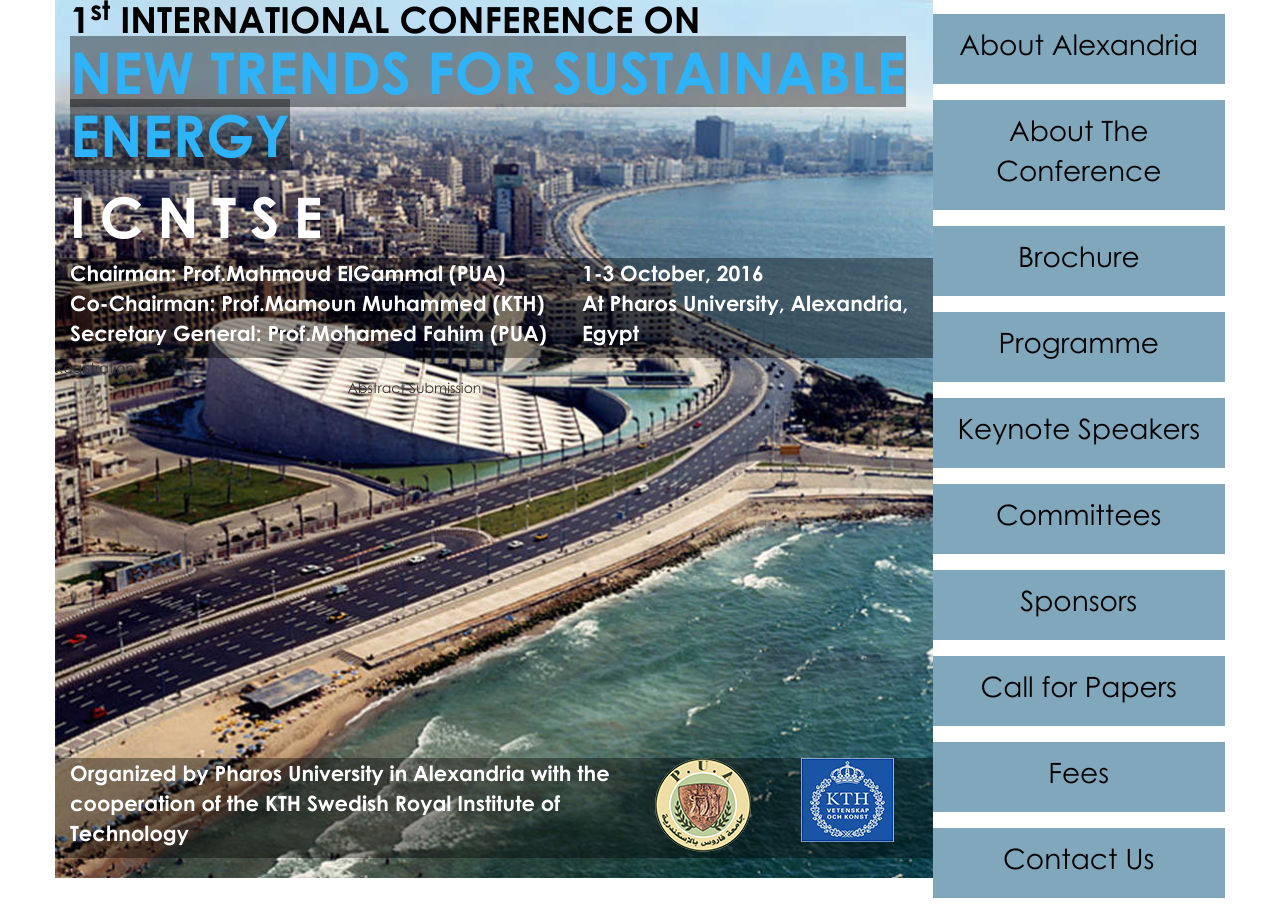
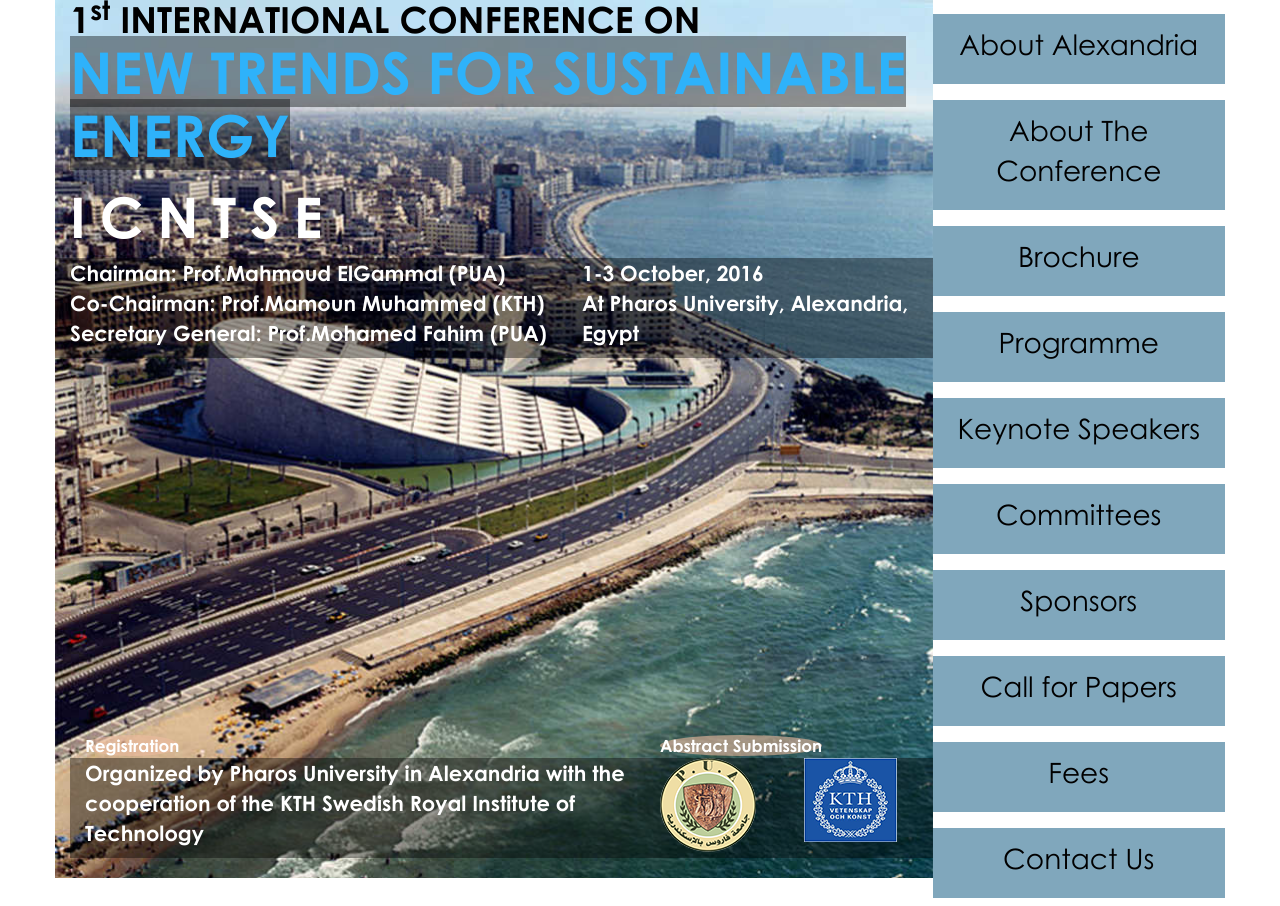
Before and after one commit to karim-soliman/uncomingConference, a PHP site: page / in a window 1280 px wide. Run offline with PHP 8.4, Linux system fonts and the light colour scheme; some libraries are stand-ins or nearby versions.

Commit message:
Added Registration Buttons but the sizes aren't proper

```diff
--- a/css/style.css
+++ b/css/style.css
@@ -56,10 +56,33 @@ body
 	font-family:'CenturyGothic-Bold','century-gothic-bold';
 	background-color:rgba(0,0,0,0.4);
 }
-#bottombar
+.regButtons
+{
+	color:white;
+	font-size:1.2em;
+	font-family:'CenturyGothic-Bold','century-gothic-bold';
+	text-align:center;
+	border-radius:50%;
+	-moz-border-radius:50%;
+	-webkit-border-radius:50%;
+	background-color:rgba(238,188,160,0.6);
+}
+.bottombar
 {
 	position:absolute;
 	bottom:20px;
+	margin:0;
+	padding:0;
+}
+.betengan
+{
+	margin:0;
+	padding:0;
+}
+.bottombar2
+{
+	position:absolute;
+	bottom:150px;
 }
 .image
 {
@@ -116,7 +139,7 @@ body
 		margin-bottom:8px;
 		font-size:0.9em;
 	}
-	#organized, #chairman, #chairman2, #_1-3oct
+	#organized, #chairman, #chairman2, #_1-3oct, .regButtons
 	{
 		font-size:0.75em;
 	}
--- a/index.php
+++ b/index.php
@@ -28,16 +28,20 @@
 		    <p class="col-xs-12 col-md-7" id="chairman2">Chairman: Prof.Mahmoud ElGammal (PUA)<br />Co-Chairman: Prof.Mamoun Muhammed (KTH)<br />Secretary General: Prof.Mohamed Fahim (PUA)</p>
 		    <p class="col-xs-12 col-md-5" id="_1-3oct">1-3 October, 2016<br \>At Pharos University, Alexandria, Egypt</p>
                 </div>
-		<div class="row">
-		<div class="regButtons" class="col-xs-12 col-md-4">Registration</div>
-		<div class="col-xs-12 col-md-4"></div>
-		<div class="regButtons" class="col-xs-12 col-md-4">Abstract Submission</div>
-		<div class="shaded" id="bottombar">
-                    <p class="col-xs-12 col-md-8" id="organized" style="display:inline;">Organized by Pharos University in Alexandria with the cooperation of the KTH Swedish Royal Institute of Technology </p>
-                    <a class="col-md-2 col-xs-6" href="http://www.pua.edu.eg"><img src="img/logo-Arabic.png" /></a>
-                    <a class="col-md-2 col-xs-6" href="https://www.kth.se/en"><img src="img/images.png" /></a>
-                </div>
-                </div>
+		<div class="bottombar row betengan">
+		    <div class="col-xs-12 betengan">
+			<div class="col-xs-12 col-md-4"><a href="#"><span class="regButtons">Registration</span></a></div>
+			<div class="invisibile-xs col-md-4"></div>
+			<div class="col-xs-12 col-md-4"><a href="#"><span class="regButtons">Abstract Submission</span></a></div>
+		    </div>
+		    <div class="col-xs-12 betengan">
+			<div class="shaded">
+			    <p class="col-xs-12 col-md-8" id="organized" style="display:inline;">Organized by Pharos University in Alexandria with the cooperation of the KTH Swedish Royal Institute of Technology </p>
+			    <a class="col-xs-6 col-md-2" href="http://www.pua.edu.eg"><img src="img/logo-Arabic.png" /></a>
+			    <a class="col-xs-6 col-md-2" href="https://www.kth.se/en"><img src="img/images.png" /></a>
+			</div>
+		    </div>
+		</div>
             </div>
 	    <div class="col-md-3 col-xs-12" id="nav">
                     <div class="row"> <!-- TODO: modify the link to cover everything, with black text -->
```
